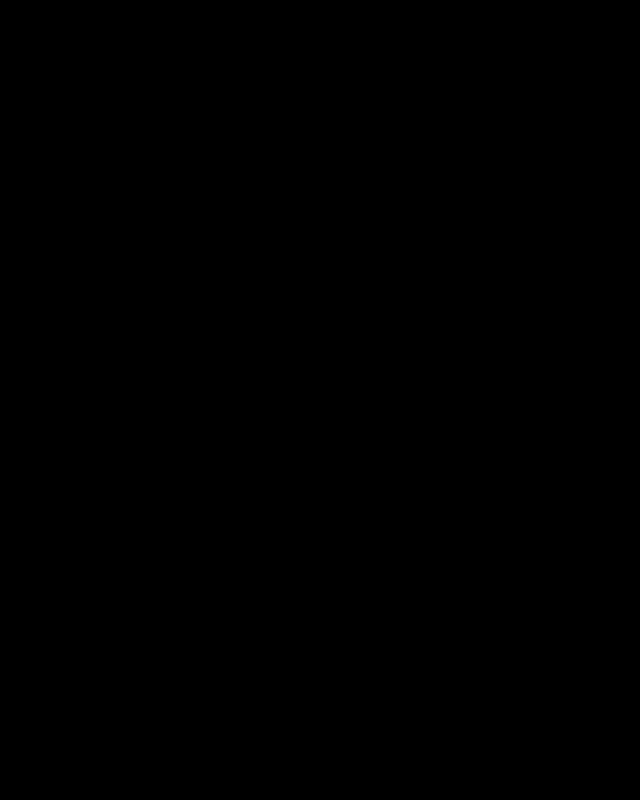
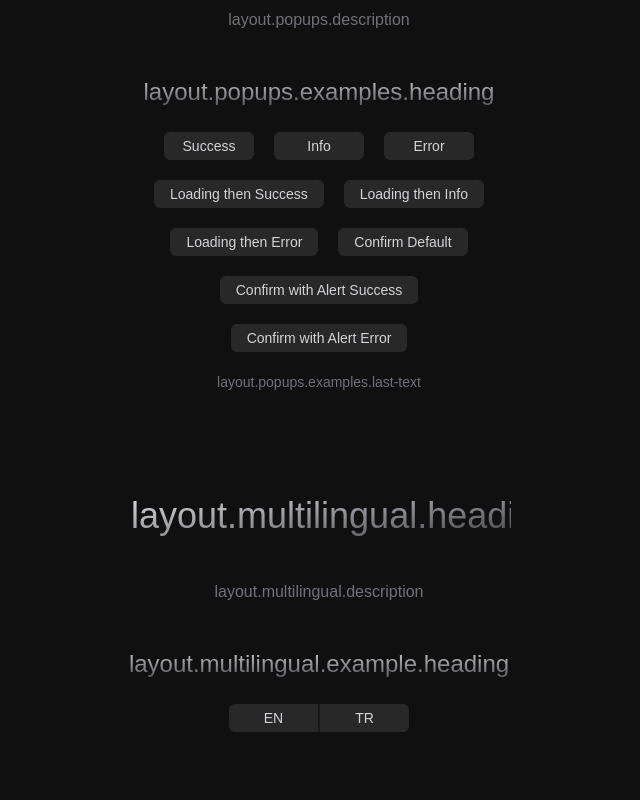
Before and after one commit to Beyond-Codes/beyond-next-ts-boilerplate, a Next.js app: page /layout in a window 1280 px wide. Before the commit this address had no page. Shown: the part 500-1300 px from the top of the page, without its empty margins (321-961 px from the left). Before the commit the page ends 800 px from the top, so only its background shows below. Built offline with nearby package versions, Linux system fonts and the light colour scheme.

Commit message:
feat: create layout page

```diff
--- /dev/null
+++ b/src/pages/layout.tsx
@@ -0,0 +1,215 @@
+import Wait from '@/common/utils/Wait.util';
+import Footer from '@/components/layout/Footer';
+import Header from '@/components/layout/Header';
+import Meta from '@/components/layout/Meta';
+import { useLanguage } from '@/contexts/Language.context';
+import { usePopup } from '@/contexts/Popup.context';
+import React from 'react';
+import { useIntl } from 'react-intl';
+
+function PopupActivator({
+  onClick,
+  children,
+}: {
+  onClick: () => void;
+  children: React.ReactNode | React.ReactNode[];
+}): JSX.Element {
+  return (
+    <button
+      type="button"
+      onClick={onClick}
+      className="min-w-[90px] rounded-md bg-white/10 px-4 py-1 text-center text-sm text-zinc-300 transition-all duration-150 hover:bg-white/20 disabled:pointer-events-none disabled:opacity-50"
+    >
+      {children}
+    </button>
+  );
+}
+
+function Layout() {
+  const { formatMessage: t } = useIntl();
+  const { changeLanguage } = useLanguage();
+  const { activateAlertPopup, activateConfirmPopup, deactivateConfirmPopup } =
+    usePopup();
+  return (
+    <>
+      <Meta
+        title="Layout | Beyond Next.JS TypeScript Boilerplate"
+        description="Includes a layout feature that includes expandable components: i18n and popup wrapper and more."
+      />
+      <Header />
+      <main className="default-fade-in mt-[100px] grid min-h-screen w-full grid-cols-1 place-content-start place-items-center gap-5 bg-[#101010] p-5 pt-[100px] font-theme">
+        <h1 className="max-w-sm bg-gradient-to-br from-zinc-200 to-zinc-700 bg-clip-text p-1 text-center text-4xl text-transparent lg:text-5xl">
+          {t({ id: 'layout.heading' })}
+        </h1>
+        <p
+          style={{
+            textAlignLast: 'center',
+          }}
+          className="mt-5 max-w-lg text-justify text-base text-zinc-500"
+        >
+          {t({ id: 'layout.description' })}
+        </p>
+        <h2 className="mt-20 max-w-sm bg-gradient-to-br from-zinc-200 to-zinc-700 bg-clip-text p-1 text-center text-3xl text-transparent lg:text-4xl">
+          {t({ id: 'layout.popups.heading' })}
+        </h2>
+        <p
+          style={{
+            textAlignLast: 'center',
+          }}
+          className="mt-5 max-w-lg text-justify text-base text-zinc-500"
+        >
+          {t({ id: 'layout.popups.description' })}
+        </p>
+        <h3 className="mt-5 bg-gradient-to-b from-zinc-200 to-zinc-700 bg-clip-text p-1 text-center text-xl text-transparent lg:text-2xl">
+          {t({ id: 'layout.popups.examples.heading' })}
+        </h3>
+        <ul className="flex w-fit max-w-[24rem] flex-wrap items-start justify-center gap-5 rounded-md px-5">
+          <li>
+            <PopupActivator
+              onClick={() => {
+                activateAlertPopup('Sent successfully!', 'success');
+              }}
+            >
+              Success
+            </PopupActivator>
+          </li>
+          <li>
+            <PopupActivator
+              onClick={() => {
+                activateAlertPopup("It's may take a while.", 'info');
+              }}
+            >
+              Info
+            </PopupActivator>
+          </li>
+          <li>
+            <PopupActivator
+              onClick={() => {
+                activateAlertPopup('An error occured.', 'error');
+              }}
+            >
+              Error
+            </PopupActivator>
+          </li>
+          <li>
+            <PopupActivator
+              onClick={async () => {
+                activateAlertPopup('Sending your form..', 'loading');
+                await Wait(2000);
+                activateAlertPopup('Your form sent successfully!', 'success');
+              }}
+            >
+              Loading then Success
+            </PopupActivator>
+          </li>
+          <li>
+            <PopupActivator
+              onClick={async () => {
+                activateAlertPopup('Saving settings..', 'loading');
+                await Wait(2000);
+                activateAlertPopup('Settings saved, please check.', 'info');
+              }}
+            >
+              Loading then Info
+            </PopupActivator>
+          </li>
+          <li>
+            <PopupActivator
+              onClick={async () => {
+                activateAlertPopup('Sending your form..', 'loading');
+                await Wait(2000);
+                activateAlertPopup(
+                  'An error occured while sending form.',
+                  'error'
+                );
+              }}
+            >
+              Loading then Error
+            </PopupActivator>
+          </li>
+          <li>
+            <PopupActivator
+              onClick={async () => {
+                activateConfirmPopup('Are you sure want to exit?');
+              }}
+            >
+              Confirm Default
+            </PopupActivator>
+          </li>
+          <li>
+            <PopupActivator
+              onClick={async () => {
+                const onConfirm = async () => {
+                  deactivateConfirmPopup();
+                  activateAlertPopup('Loading..', 'loading');
+                  await Wait(2000);
+                  activateAlertPopup('Success!', 'success');
+                };
+
+                activateConfirmPopup('Are you sure want to exit?', onConfirm);
+              }}
+            >
+              Confirm with Alert Success
+            </PopupActivator>
+          </li>
+          <li>
+            <PopupActivator
+              onClick={async () => {
+                const onConfirm = async () => {
+                  deactivateConfirmPopup();
+                  activateAlertPopup('Loading..', 'loading');
+                  await Wait(2000);
+                  activateAlertPopup('An error occured.', 'error');
+                };
+
+                activateConfirmPopup('Are you sure want to exit?', onConfirm);
+              }}
+            >
+              Confirm with Alert Error
+            </PopupActivator>
+          </li>
+        </ul>
+        <p className="text-left text-sm text-zinc-500">
+          {t({ id: 'layout.popups.examples.last-text' })}
+        </p>
+        <h2 className="mt-20 max-w-sm bg-gradient-to-br from-zinc-200 to-zinc-700 bg-clip-text p-1 text-center text-3xl text-transparent lg:text-4xl">
+          {t({ id: 'layout.multilingual.heading' })}
+        </h2>
+        <p
+          style={{
+            textAlignLast: 'center',
+          }}
+          className="mt-5 max-w-lg text-justify text-base text-zinc-500"
+        >
+          {t({ id: 'layout.multilingual.description' })}
+        </p>
+        <h3 className="mt-5 bg-gradient-to-b from-zinc-200 to-zinc-700 bg-clip-text p-1 text-center text-xl text-transparent lg:text-2xl">
+          {t({ id: 'layout.multilingual.example.heading' })}
+        </h3>
+        <section className="flex items-center justify-center pb-32">
+          <button
+            onClick={() => {
+              changeLanguage('en');
+            }}
+            className="min-w-[90px] rounded-l-md border-r border-r-zinc-900 bg-white/10 px-4 py-1 text-center text-sm text-zinc-300 transition-all duration-150 hover:bg-white/20 disabled:pointer-events-none disabled:opacity-50"
+            type="button"
+          >
+            EN
+          </button>
+          <button
+            onClick={() => {
+              changeLanguage('tr');
+            }}
+            className="min-w-[90px] rounded-r-md border-l border-l-zinc-900 bg-white/10 px-4 py-1 text-center text-sm text-zinc-300 transition-all duration-150 hover:bg-white/20 disabled:pointer-events-none disabled:opacity-50"
+            type="button"
+          >
+            TR
+          </button>
+        </section>
+      </main>
+      <Footer />
+    </>
+  );
+}
+
+export default Layout;
```
